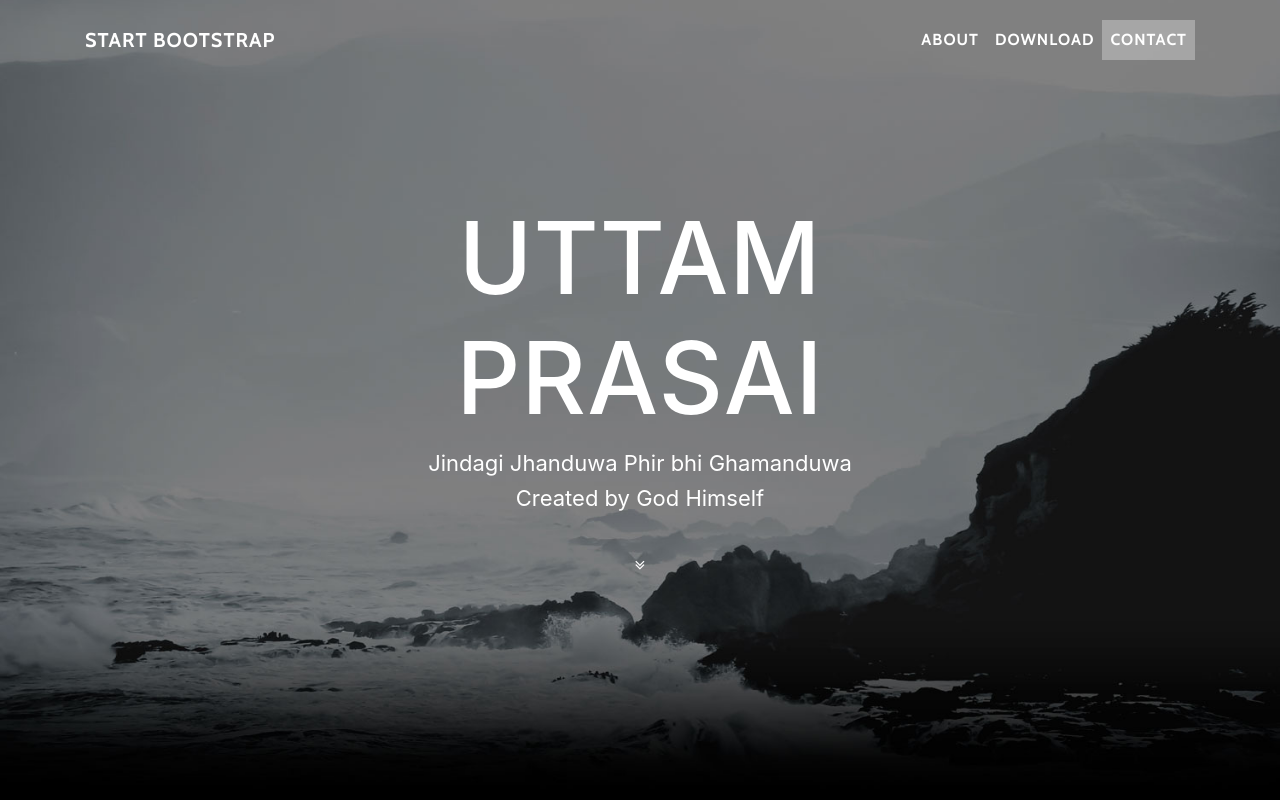
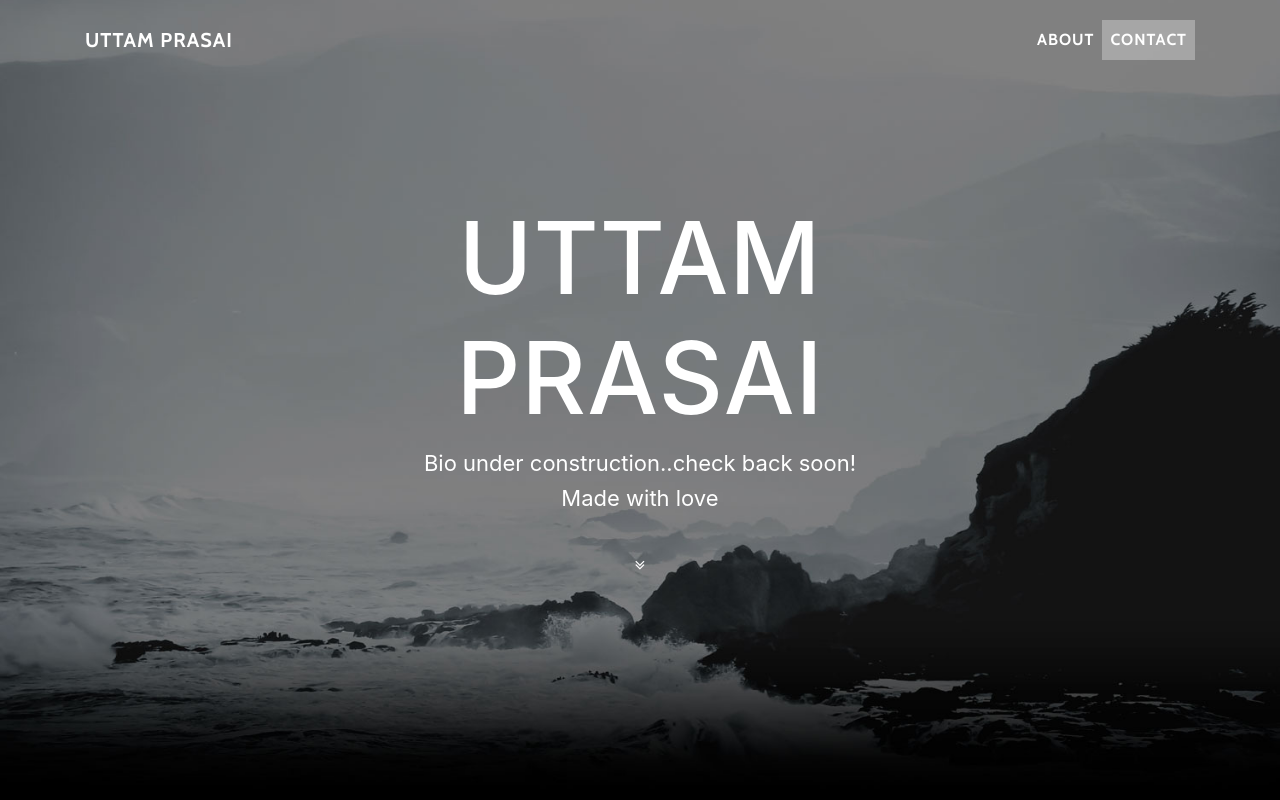
Before and after one commit to prasaiuttam/prasaiuttam.github.io, a website with bundled scripts: page index.html in a window 1280 px wide. Shown: the top 800 px of the page. Built offline with nearby package versions, Linux system fonts and the light colour scheme.

Commit message:
Update index.html

```diff
--- a/index.html
+++ b/index.html
@@ -28,7 +28,7 @@
     <!-- Navigation -->
     <nav class="navbar navbar-expand-lg navbar-light fixed-top" id="mainNav">
       <div class="container">
-        <a class="navbar-brand js-scroll-trigger" href="#page-top">Start Bootstrap</a>
+        <a class="navbar-brand js-scroll-trigger" href="#page-top">Uttam Prasai</a>
         <button class="navbar-toggler navbar-toggler-right" type="button" data-toggle="collapse" data-target="#navbarResponsive" aria-controls="navbarResponsive" aria-expanded="false" aria-label="Toggle navigation">
           Menu
           <i class="fa fa-bars"></i>
@@ -38,9 +38,9 @@
             <li class="nav-item">
               <a class="nav-link js-scroll-trigger" href="#about">About</a>
             </li>
-            <li class="nav-item">
+           <!--  <li class="nav-item">
               <a class="nav-link js-scroll-trigger" href="#download">Download</a>
-            </li>
+            </li> -->
             <li class="nav-item">
               <a class="nav-link js-scroll-trigger" href="#contact">Contact</a>
             </li>
@@ -56,8 +56,8 @@
           <div class="row">
             <div class="col-lg-8 mx-auto">
               <h1 class="brand-heading">Uttam Prasai</h1>
-              <p class="intro-text">Jindagi Jhanduwa Phir bhi Ghamanduwa
-                <br>Created by God Himself</p>
+              <p class="intro-text">Bio under construction..check back soon!
+                <br>Made with love</p>
               <a href="#about" class="btn btn-circle js-scroll-trigger">
                 <i class="fa fa-angle-double-down animated"></i>
               </a>
@@ -86,7 +86,7 @@
     </section>
 
     <!-- Download Section -->
-    <section id="download" class="download-section content-section text-center">
+    <!-- <section id="download" class="download-section content-section text-center">
       <div class="container">
         <div class="col-lg-8 mx-auto">
           <h2>Download Grayscale</h2>
@@ -94,7 +94,7 @@
           <a href="http://startbootstrap.com/template-overviews/grayscale/" class="btn btn-default btn-lg">Visit Download Page</a>
         </div>
       </div>
-    </section>
+    </section> -->
 
     <!-- Contact Section -->
     <section id="contact" class="content-section text-center">
@@ -132,7 +132,7 @@
 
     <footer>
       <div class="container text-center">
-        <p>Copyright &copy; Your Website 2018</p>
+        <p>Copyright &copy; Uttam Prasai</p>
       </div>
     </footer>
 
```
